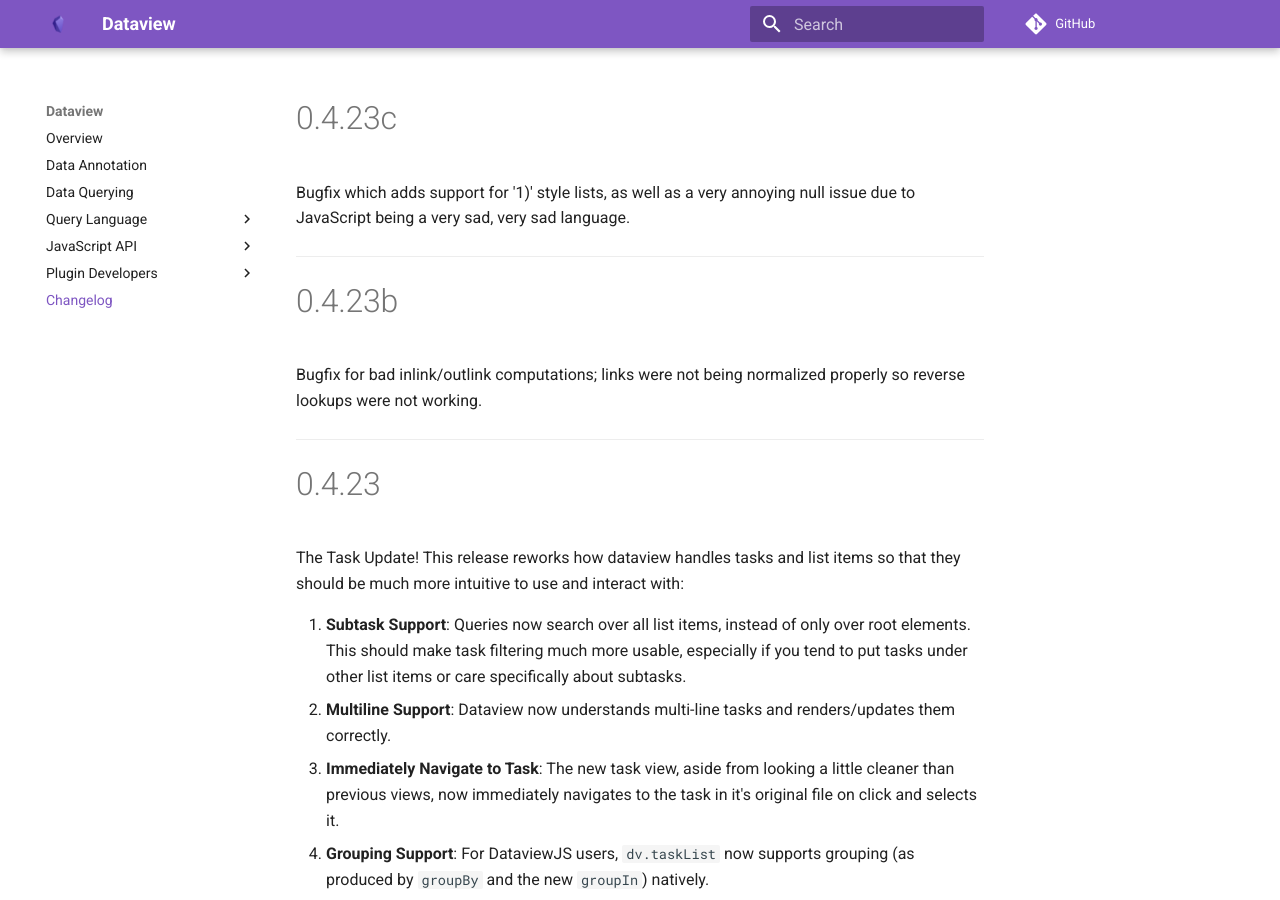
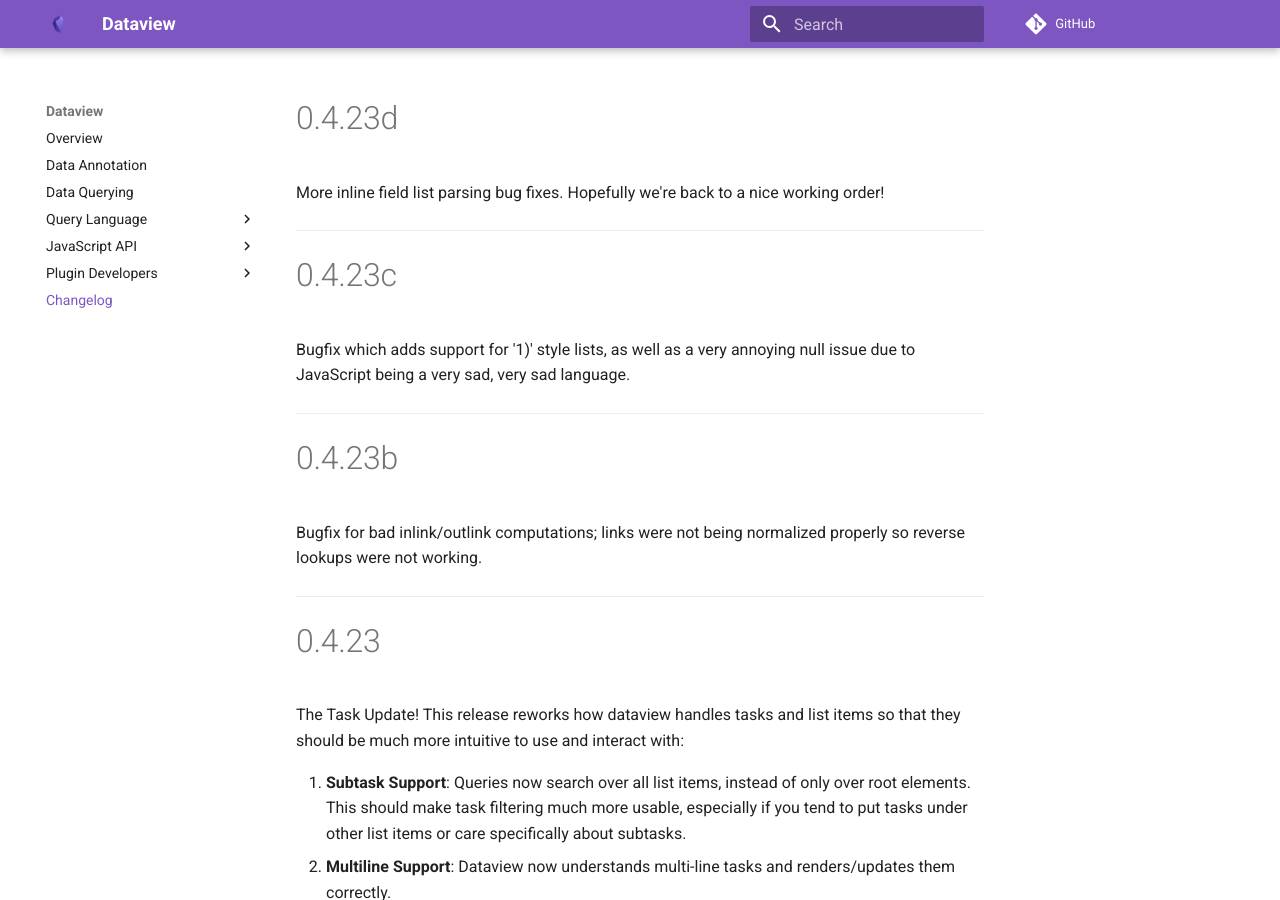
Before and after one commit to blacksmithgu/obsidian-dataview, an MkDocs documentation site: the page built from docs/docs/changelog.md, in a window 1280 px wide and 900 px high. Built offline with MkDocs 1.6.1 and Material for MkDocs 9.7.7, drawn with Linux system fonts in a browser that asks for light colours; comment, search, counter and statistics services are not loaded.

Commit message:
Auto-release 0.4.23d

```diff
--- a/docs/docs/changelog.md
+++ b/docs/docs/changelog.md
@@ -1,3 +1,9 @@
+# 0.4.23d
+
+More inline field list parsing bug fixes. Hopefully we're back to a nice working order!
+
+---
+
 # 0.4.23c
 
 Bugfix which adds support for '1)' style lists, as well as a very annoying null issue due to JavaScript being a very
--- a/package.json
+++ b/package.json
@@ -1,6 +1,6 @@
 {
   "name": "obsidian-dataview",
-  "version": "0.4.23c",
+  "version": "0.4.23d",
   "description": "Advanced data views for Obsidian.md.",
   "main": "lib/index.js",
   "types": "lib/index.d.ts",
--- a/versions.json
+++ b/versions.json
@@ -69,5 +69,6 @@
   "0.4.22": "0.12.0",
   "0.4.23": "0.12.0",
   "0.4.23b": "0.12.0",
-  "0.4.23c": "0.12.0"
+  "0.4.23c": "0.12.0",
+  "0.4.23d": "0.12.0"
 }
```
Also changed, not shown: CHANGELOG.md, manifest.json.
